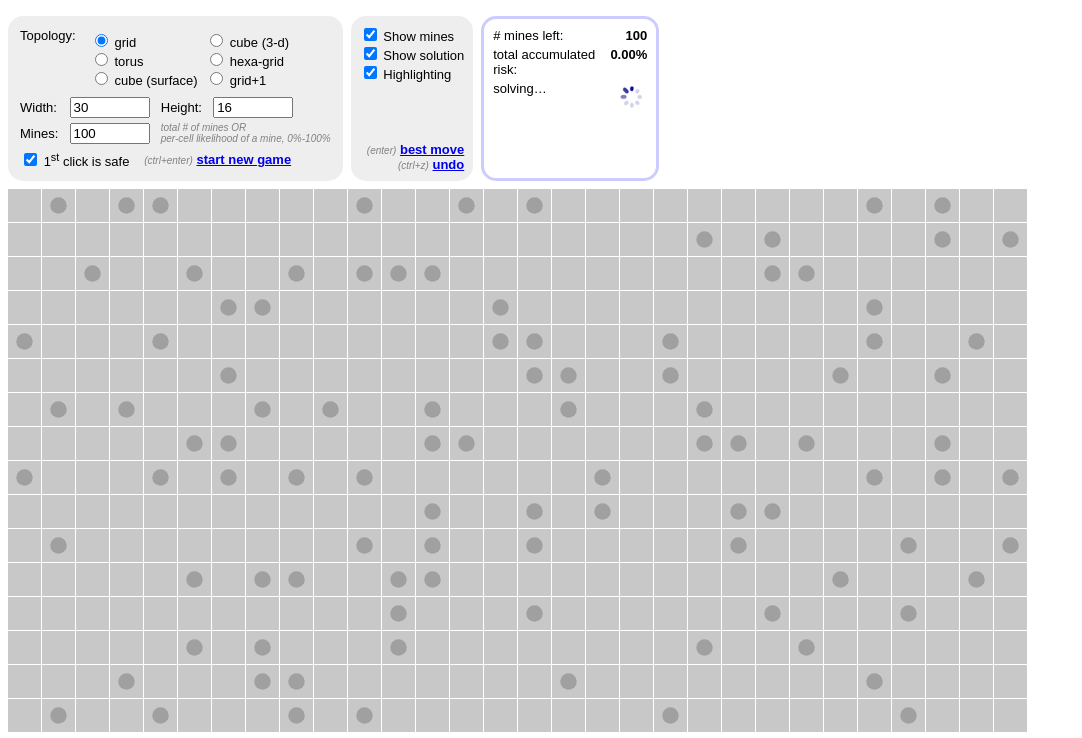
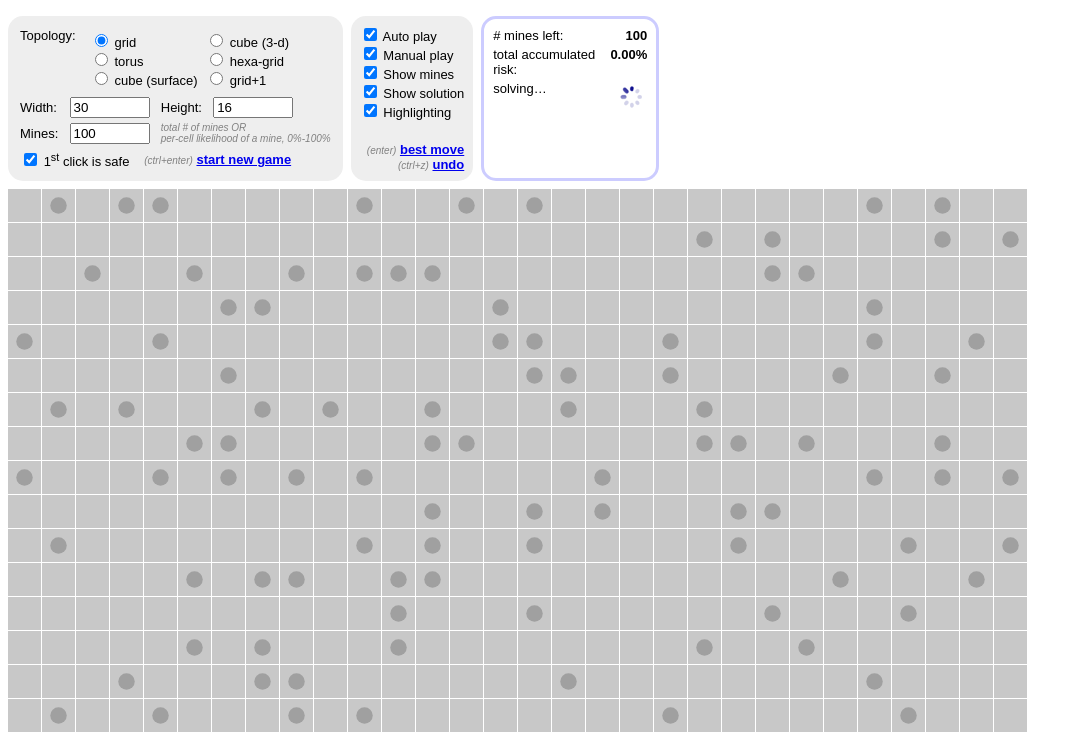
Before and after one commit to mrgriscom/minesweepr, a Django app: page /player/ in a window 1280 px wide. Shown: the top 738 px of the page, without its empty margins (0-1082 px from the left). Run offline with Django 3.2, Linux system fonts and the light colour scheme; some libraries are stand-ins or nearby versions.

Commit message:
support disable of manual and auto playmodes

```diff
--- a/web_demo/minesweepr/static/script/autoplay.js
+++ b/web_demo/minesweepr/static/script/autoplay.js
@@ -36,6 +36,11 @@ $(document).ready(function() {
         GAME.refresh();
       });
 
+    $('#play_auto').click(function(e) {
+        var enabled = $('#play_auto').attr('checked');
+        $('#step')[enabled ? 'removeClass' : 'addClass']('disabled');
+      });
+
     UI_CANVAS.mousemove(hover_overlays);
     UI_CANVAS.mouseout(function(e) {
         hover_overlays(null);
@@ -61,7 +66,8 @@ function set_defaults() {
 
   selectChoice($('input[name="topo"][value="grid"]'));
   selectChoice($('#first_safe'));
-  //  selectChoice($('input[name="play"][value="auto"]'));
+  selectChoice($('#play_auto'));
+  selectChoice($('#play_manual'));
   selectChoice($('#show_mines'));
   selectChoice($('#show_sol'));
   selectChoice($('#highlighting'));
@@ -164,13 +170,6 @@ function new_board(topo, minespec) {
 }
 
 function manual_move(e) {
-  /*
-  var play_mode = $('input[name="play"]:checked').val();
-  if (play_mode != 'manual') {
-    return;
-  }
-  */
-
   var pos = GAME.mouse_cell(e);
   if (!pos) {
     return;
@@ -226,6 +225,10 @@ function GameSession(board, canvas, first_safe) {
   }
 
   this.manual_move = function(pos, type) {
+    if (!$('#play_manual').attr('checked')) {
+      return;
+    }
+
     var game = this;
     this.action(function() {
         if (type == 'sweep') {
@@ -240,6 +243,10 @@ function GameSession(board, canvas, first_safe) {
   }
 
   this.best_move = function() {
+    if (!$('#play_auto').attr('checked')) {
+      return;
+    }
+
     var solu = this.solution;
     this.action(function() {
         if (solu) {
--- a/web_demo/minesweepr/templates/_player.html
+++ b/web_demo/minesweepr/templates/_player.html
@@ -24,6 +24,10 @@ body {
 .help {
   font-size: x-small;
   font-style: italic;
+  color: grey;
+}
+
+.disabled {
   color: grey;
 }
 
@@ -157,6 +161,8 @@ td {
   <tr>
   <td style="vertical-align: top;">
 
+  <nobr><input id="play_auto" type="checkbox"> <label for="play_auto">Auto play</label></nobr><br>
+  <nobr><input id="play_manual" type="checkbox"> <label for="play_manual">Manual play</label></nobr><br>
   <nobr><input id="show_mines" type="checkbox"> <label for="show_mines">Show mines</label></nobr><br>
   <nobr><input id="show_sol" type="checkbox"> <label for="show_sol">Show solution</label></nobr><br>
   <nobr><input id="highlighting" type="checkbox"> <label for="highlighting">Highlighting</label></nobr>
```
